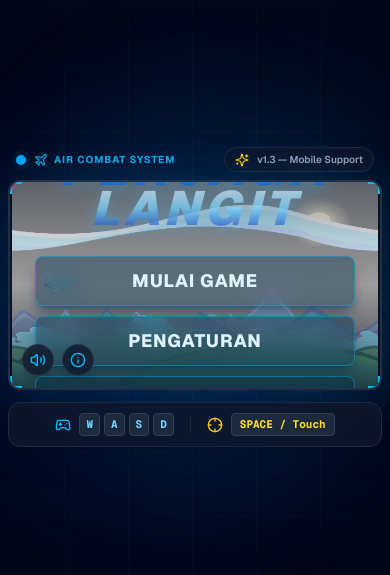
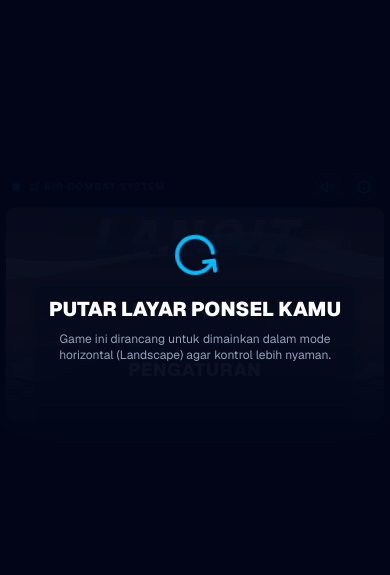
Before and after one commit to ka-zukii/penjaga-langit, a Next.js app: page / in a window 390 px wide. Shown: the part 125-700 px from the top of the page. Built offline with nearby package versions, Linux system fonts and the light colour scheme.

Commit message:
feat: enhance mobile controls and add screen rotation warning

```diff
--- a/components/PenjagaLangitGame.tsx
+++ b/components/PenjagaLangitGame.tsx
@@ -10,6 +10,7 @@ import {
   LuCrosshair,
   LuPlane,
   LuSparkles,
+  LuRotateCcw,
 } from "react-icons/lu";
 
 import { GameHUD } from "./game/gameHUD";
@@ -45,44 +46,62 @@ export default function PenjagaLangitGame() {
   const [showCredits, setShowCredits] = useState(false);
 
   return (
-    <div className="relative flex flex-col items-center justify-center min-h-screen bg-slate-950 text-white font-sans p-2 sm:p-4 select-none overflow-hidden">
-      {/* 1. EFEK BACKGROUND LUAR (AMBIENT GLOW & GRID) */}
+    <div className="relative flex flex-col items-center justify-center min-h-screen bg-slate-950 text-white font-sans p-1 sm:p-4 select-none overflow-hidden">
+      {/* 1. PERINGATAN PUTAR LAYAR HP (HANYA MUNCUL JIKA HP DALAM POSISI PORTRAIT) */}
+      <div className="fixed inset-0 bg-slate-950/95 z-50 flex flex-col items-center justify-center p-6 text-center portrait:flex landscape:hidden">
+        <LuRotateCcw className="w-12 h-12 text-sky-400 animate-spin mb-4" />
+        <h3 className="text-xl font-black text-white mb-2">
+          PUTAR LAYAR PONSEL KAMU
+        </h3>
+        <p className="text-xs text-slate-400 max-w-xs">
+          Game ini dirancang untuk dimainkan dalam mode horizontal (Landscape)
+          agar kontrol lebih nyaman.
+        </p>
+      </div>
+
+      {/* AMBIENT BACKGROUND GLOW */}
       <div className="absolute inset-0 bg-[radial-gradient(ellipse_at_top,var(--tw-gradient-stops))] from-sky-900/20 via-slate-950 to-slate-950 pointer-events-none" />
-      <div className="absolute inset-0 bg-[linear-gradient(to_right,#0f172a_1px,transparent_1px),linear-gradient(to_bottom,#0f172a_1px,transparent_1px)] bg-size-[4rem_4rem] mask-[radial-gradient(ellipse_60%_50%_at_50%_50%,#000_70%,transparent_100%)] opacity-30 pointer-events-none" />
-
-      {/* LIGHT ORBS DEKORATIF */}
-      <div className="absolute top-1/4 left-10 w-96 h-96 bg-sky-500/10 rounded-full blur-3xl pointer-events-none" />
-      <div className="absolute bottom-1/4 right-10 w-96 h-96 bg-blue-600/10 rounded-full blur-3xl pointer-events-none" />
 
       {/* CONTAINER UTAMA GAME */}
-      <div className="relative z-10 flex flex-col items-center max-w-4xl w-full">
-        {/* HEADER ATAS CANVAS */}
-        <div className="w-full flex justify-between items-center px-2 mb-2">
+      <div className="relative z-10 flex flex-col items-center w-full max-w-5xl">
+        {/* HEADER ATAS (RAPI & RINGKAS) */}
+        <div className="w-full flex justify-between items-center px-2 mb-1.5">
           <div className="flex items-center gap-2">
-            <span className="flex h-2.5 w-2.5 relative">
+            <span className="flex h-2 w-2 relative">
               <span className="animate-ping absolute inline-flex h-full w-full rounded-full bg-sky-400 opacity-75"></span>
-              <span className="relative inline-flex rounded-full h-2.5 w-2.5 bg-sky-500"></span>
+              <span className="relative inline-flex rounded-full h-2 w-2 bg-sky-500"></span>
             </span>
-            <span className="text-[10px] sm:text-xs font-bold tracking-widest text-sky-400/90 uppercase flex items-center gap-1.5">
-              <LuPlane className="w-3.5 h-3.5" /> AIR COMBAT SYSTEM
+            <span className="text-[10px] sm:text-xs font-bold tracking-widest text-sky-400/90 uppercase flex items-center gap-1">
+              <LuPlane className="w-3 h-3" /> AIR COMBAT SYSTEM
             </span>
           </div>
 
-          <div className="flex items-center gap-2 text-[10px] sm:text-xs font-semibold text-slate-400 bg-slate-900/60 backdrop-blur px-2.5 py-1 rounded-full border border-slate-800">
-            <LuSparkles className="w-3.5 h-3.5 text-yellow-400" />
-            <span>v1.3 — Mobile Support</span>
+          {/* IKON SUARA & CREDITS DIPINDAHKAN KE HEADER ATAS AGAR TIDAK NABRAK D-PAD */}
+          <div className="flex items-center gap-2">
+            <button
+              onClick={toggleAudioMute}
+              title={isMuted ? "Aktifkan Suara" : "Matikan Suara"}
+              className="w-7 h-7 sm:w-8 sm:h-8 rounded-full bg-slate-900/80 hover:bg-slate-800/90 backdrop-blur-md border border-slate-700/60 flex items-center justify-center text-slate-200 shadow-md"
+            >
+              {isMuted ? (
+                <LuVolumeX className="w-3.5 h-3.5 text-red-400" />
+              ) : (
+                <LuVolume2 className="w-3.5 h-3.5 text-sky-400" />
+              )}
+            </button>
+
+            <button
+              onClick={() => setShowCredits(true)}
+              title="Credits"
+              className="w-7 h-7 sm:w-8 sm:h-8 rounded-full bg-slate-900/80 hover:bg-slate-800/90 backdrop-blur-md border border-slate-700/60 flex items-center justify-center text-slate-200 shadow-md"
+            >
+              <LuInfo className="w-3.5 h-3.5 text-sky-400" />
+            </button>
           </div>
         </div>
 
-        {/* 2. FRAME CANVAS GAMING ARCADE (ASPECT-RATIO RESPONSIF) */}
-        <div className="relative w-full aspect-video border-2 border-slate-700/60 rounded-xl sm:rounded-2xl overflow-hidden shadow-[0_0_50px_rgba(14,165,233,0.15)] bg-slate-900/90 backdrop-blur-xl">
-          {/* ORNAMEN SUDUT HIASAN NEON */}
-          <div className="absolute top-0 left-0 w-3 h-3 sm:w-4 sm:h-4 border-t-2 border-l-2 border-sky-400 z-30" />
-          <div className="absolute top-0 right-0 w-3 h-3 sm:w-4 sm:h-4 border-t-2 border-r-2 border-sky-400 z-30" />
-          <div className="absolute bottom-0 left-0 w-3 h-3 sm:w-4 sm:h-4 border-b-2 border-l-2 border-sky-400 z-30" />
-          <div className="absolute bottom-0 right-0 w-3 h-3 sm:w-4 sm:h-4 border-b-2 border-r-2 border-sky-400 z-30" />
-
-          {/* CANVAS GAME ENGINE */}
+        {/* FRAME CANVAS ARCADE (PAKSA LANDSCAPE ASPECT RATIO 16:9) */}
+        <div className="relative w-full aspect-video border border-slate-700/60 rounded-xl overflow-hidden shadow-[0_0_50px_rgba(14,165,233,0.15)] bg-slate-900">
           <canvas
             ref={canvasRef}
             width={800}
@@ -90,7 +109,7 @@ export default function PenjagaLangitGame() {
             className="w-full h-full block object-contain"
           />
 
-          {/* OVERLAY GAMEPLAY HUD */}
+          {/* HUD PLAYING */}
           <GameHUD
             score={score}
             playerHp={playerHp}
@@ -102,33 +121,10 @@ export default function PenjagaLangitGame() {
             isBossStage={isBossStage}
           />
 
-          {/* CONTROL D-PAD & SHOOT UNTUK PERANGKAT MOBILE */}
+          {/* VIRTUAL CONTROLS UNTUK MOBILE */}
           <MobileControls gameMode={gameMode} />
 
-          {/* IKON BULAT DUA POJOK KIRI BAWAH */}
-          <div className="absolute bottom-3 left-3 sm:bottom-4 sm:left-4 flex gap-2 sm:gap-2.5 z-30">
-            <button
-              onClick={toggleAudioMute}
-              title={isMuted ? "Aktifkan Suara" : "Matikan Suara"}
-              className="w-8 h-8 sm:w-10 sm:h-10 rounded-full bg-slate-900/80 hover:bg-slate-800/90 backdrop-blur-md border border-slate-700/60 flex items-center justify-center text-slate-200 transition-all hover:scale-110 active:scale-95 shadow-md"
-            >
-              {isMuted ? (
-                <LuVolumeX className="w-4 h-4 sm:w-5 sm:h-5 text-red-400" />
-              ) : (
-                <LuVolume2 className="w-4 h-4 sm:w-5 sm:h-5 text-sky-400" />
-              )}
-            </button>
-
-            <button
-              onClick={() => setShowCredits(true)}
-              title="Credits / Pembuat"
-              className="w-8 h-8 sm:w-10 sm:h-10 rounded-full bg-slate-900/80 hover:bg-slate-800/90 backdrop-blur-md border border-slate-700/60 flex items-center justify-center text-slate-200 transition-all hover:scale-110 active:scale-95 shadow-md"
-            >
-              <LuInfo className="w-4 h-4 sm:w-5 sm:h-5 text-sky-400" />
-            </button>
-          </div>
-
-          {/* MODAL / OVERLAY STATES */}
+          {/* OVERLAY STATES */}
           {gameMode === "MENU" && (
             <MainMenu onStartGame={startGame} onOpenSettings={openSettings} />
           )}
@@ -146,13 +142,13 @@ export default function PenjagaLangitGame() {
           )}
 
           {gameMode === "PAUSED" && (
-            <div className="absolute inset-0 bg-slate-950/80 backdrop-blur-sm z-20 flex flex-col items-center justify-center gap-4">
-              <h2 className="text-3xl sm:text-4xl font-black text-sky-400 tracking-wider">
+            <div className="absolute inset-0 bg-slate-950/80 backdrop-blur-sm z-30 flex flex-col items-center justify-center gap-4">
+              <h2 className="text-3xl font-black text-sky-400 tracking-wider">
                 GAME DIJEDA
               </h2>
               <button
                 onClick={togglePause}
-                className="px-6 py-2.5 bg-sky-500 hover:bg-sky-400 text-slate-950 font-bold rounded-lg transition-all"
+                className="px-6 py-2 bg-sky-500 text-slate-950 font-bold rounded-lg"
               >
                 LANJUTKAN
               </button>
@@ -172,46 +168,16 @@ export default function PenjagaLangitGame() {
           )}
         </div>
 
-        {/* 3. FOOTER KONTROL BADGE LENGKAP */}
-        <div className="mt-3 sm:mt-5 text-[11px] sm:text-xs text-slate-300 flex items-center justify-center gap-4 sm:gap-8 bg-slate-900/80 backdrop-blur-xl px-4 sm:px-8 py-2.5 sm:py-3 rounded-xl sm:rounded-2xl border border-slate-800 shadow-xl w-full">
-          <div className="flex items-center gap-2">
+        {/* FOOTER DESKTOP */}
+        <div className="hidden sm:flex mt-3 text-xs text-slate-400 items-center justify-center gap-6 bg-slate-900/60 px-6 py-2 rounded-full border border-slate-800">
+          <span className="flex items-center gap-1.5">
             <LuGamepad2 className="w-4 h-4 text-sky-400" />
-            <span className="font-semibold text-slate-400 hidden sm:inline">
-              Navigasi:
-            </span>
-            {controlType === "WASD" ? (
-              <div className="flex gap-1 font-mono font-bold text-sky-300">
-                <span className="px-1.5 py-0.5 bg-slate-800 rounded border border-slate-700">
-                  W
-                </span>
-                <span className="px-1.5 py-0.5 bg-slate-800 rounded border border-slate-700">
-                  A
-                </span>
-                <span className="px-1.5 py-0.5 bg-slate-800 rounded border border-slate-700">
-                  S
-                </span>
-                <span className="px-1.5 py-0.5 bg-slate-800 rounded border border-slate-700">
-                  D
-                </span>
-              </div>
-            ) : (
-              <span className="font-semibold text-sky-300">
-                Tombol Panah (⬆️ ⬇️ ⬅️ ➡️)
-              </span>
-            )}
-          </div>
-
-          <div className="h-4 w-px bg-slate-800" />
-
-          <div className="flex items-center gap-2">
+            <b>Gerak:</b> {controlType === "WASD" ? "W/A/S/D" : "Tombol Panah"}
+          </span>
+          <span className="flex items-center gap-1.5">
             <LuCrosshair className="w-4 h-4 text-yellow-400" />
-            <span className="font-semibold text-slate-400 hidden sm:inline">
-              Tembak:
-            </span>
-            <span className="px-2 py-0.5 bg-slate-800 font-mono font-bold text-yellow-300 rounded border border-slate-700">
-              SPACE / Touch
-            </span>
-          </div>
+            <b>Tembak:</b> Spasi / Touch Button
+          </span>
         </div>
       </div>
     </div>
```
Also changed, not shown: components/game/MobileControls.tsx (+24 -28 lines).
